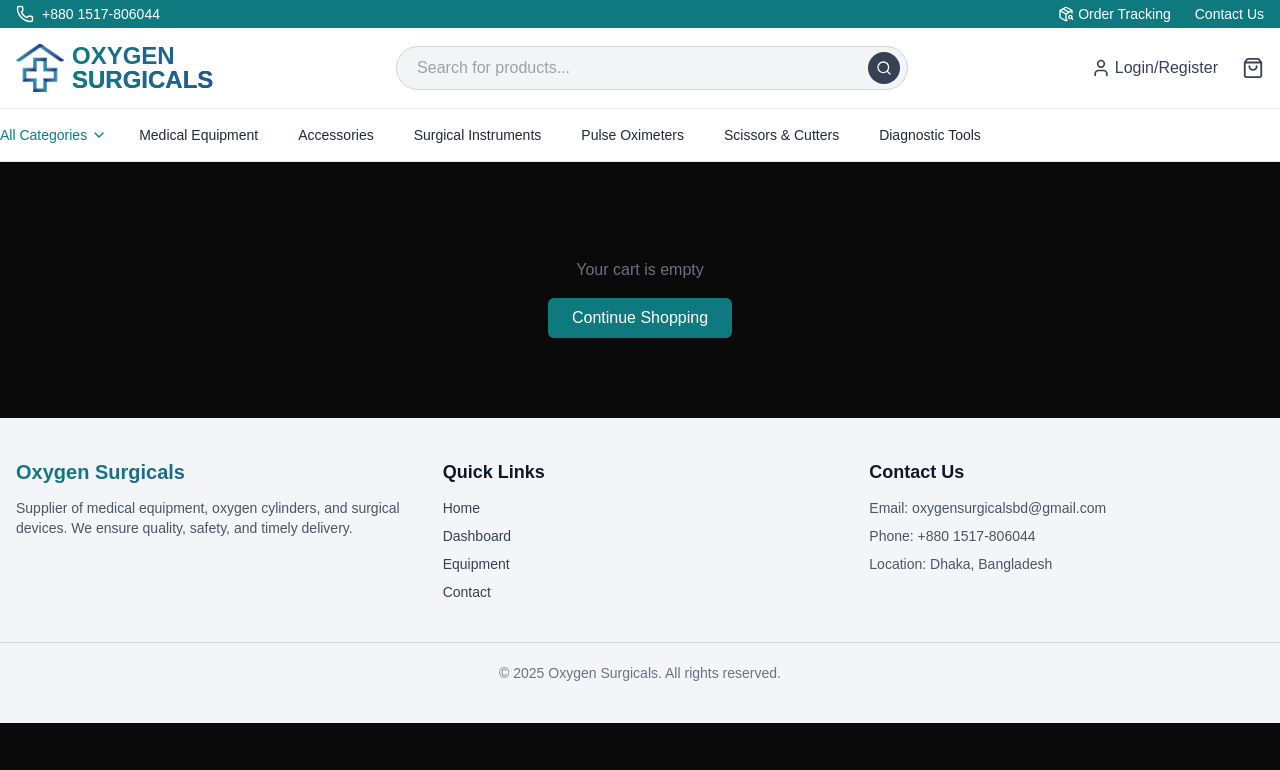
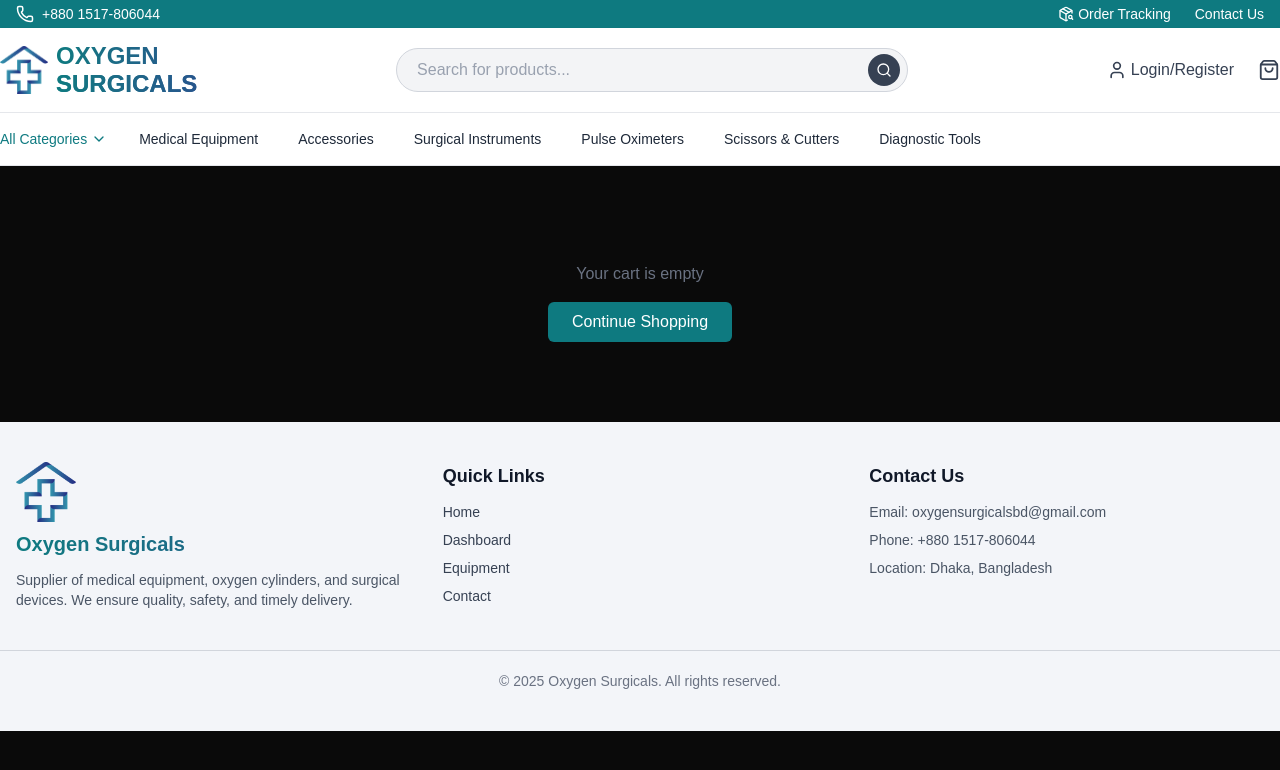
Before and after one commit to mranonno/oxygen-surgicals-web, a Next.js app: page /cart in a window 1280 px wide. Shown: the top 770 px of the page. Built offline with nearby package versions, Linux system fonts and the light colour scheme.

Commit message:
Change icon, add navbar logo and adjust cart plus minus button

```diff
--- a/components/cart/CartItem.tsx
+++ b/components/cart/CartItem.tsx
@@ -48,7 +48,7 @@
             disabled={item.quantity === 1}
             aria-label="Decrease quantity"
             className="flex items-center justify-center w-8 h-8 text-gray-600
-                       hover:bg-[#0E7A80] hover:text-white transition
+                       hover:bg-gray-300 hover:text-gray-900 transition
                        disabled:opacity-40 disabled:pointer-events-none
                        active:scale-95"
           >
@@ -63,7 +63,7 @@
             onClick={() => increaseQty(item.id)}
             aria-label="Increase quantity"
             className="flex items-center justify-center w-8 h-8 text-gray-600
-                       hover:bg-[#0E7A80] hover:text-white transition
+                       hover:bg-gray-300 hover:text-gray-900 transition
                        active:scale-95"
           >
             <Plus size={14} strokeWidth={2} />
--- a/components/common/Footer.tsx
+++ b/components/common/Footer.tsx
@@ -1,3 +1,4 @@
+import Image from "next/image";
 import Link from "next/link";
 
 export default function Footer() {
@@ -6,7 +7,13 @@
       <div className="max-w-7xl mx-auto px-4 grid grid-cols-1 md:grid-cols-3 gap-8">
         {/* Brand */}
         <div>
-          <h2 className="text-xl font-bold  mb-3 bg-linear-to-r from-[#0E7A80] to-[#27568D] bg-clip-text text-transparent">
+          <Image
+            src="/logo/oxygensurgicals.png"
+            alt="Oxygen Surgicals Logo"
+            width={60}
+            height={60}
+          />
+          <h2 className="text-xl pt-2 font-bold  mb-3 bg-linear-to-r from-[#0E7A80] to-[#27568D] bg-clip-text text-transparent">
             Oxygen Surgicals
           </h2>
           <p className="text-sm text-gray-600">
--- a/components/common/Navbar.tsx
+++ b/components/common/Navbar.tsx
@@ -12,7 +12,7 @@
 
   return (
     <nav className="w-full bg-white shadow-sm">
-      <div className="max-w-7xl mx-auto px-4 py-3 flex items-center justify-between gap-4">
+      <div className="max-w-7xl mx-auto  py-3 flex items-center justify-between gap-4">
         {/* Logo */}
         <Link href="/" className="flex items-center gap-2">
           <Image
@@ -24,7 +24,7 @@
           />
           <span className="text-2xl flex flex-col text-start font-bold bg-linear-to-r from-[#0E7A80] to-[#27568D] bg-clip-text text-transparent">
             OXYGEN
-            <span className="text-2xl font-bold bg-linear-to-r from-[#0E7A80] to-[#27568D] bg-clip-text text-transparent -mt-2 text-center">
+            <span className="text-2xl font-bold bg-linear-to-r from-[#0E7A80] to-[#27568D] bg-clip-text text-transparent -mt-1 text-center">
               SURGICALS
             </span>
           </span>
```
Also changed, not shown: app/icon.png.
